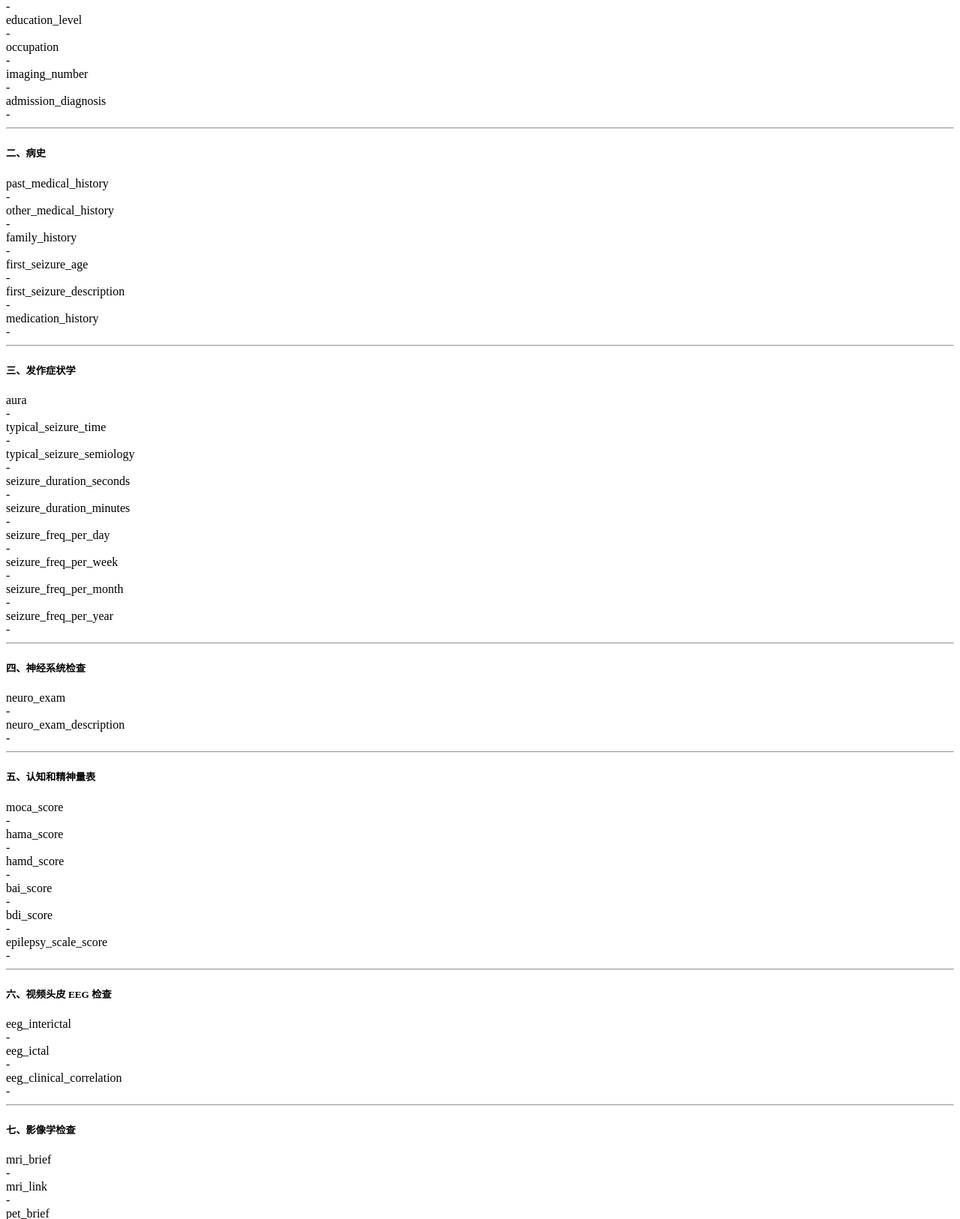
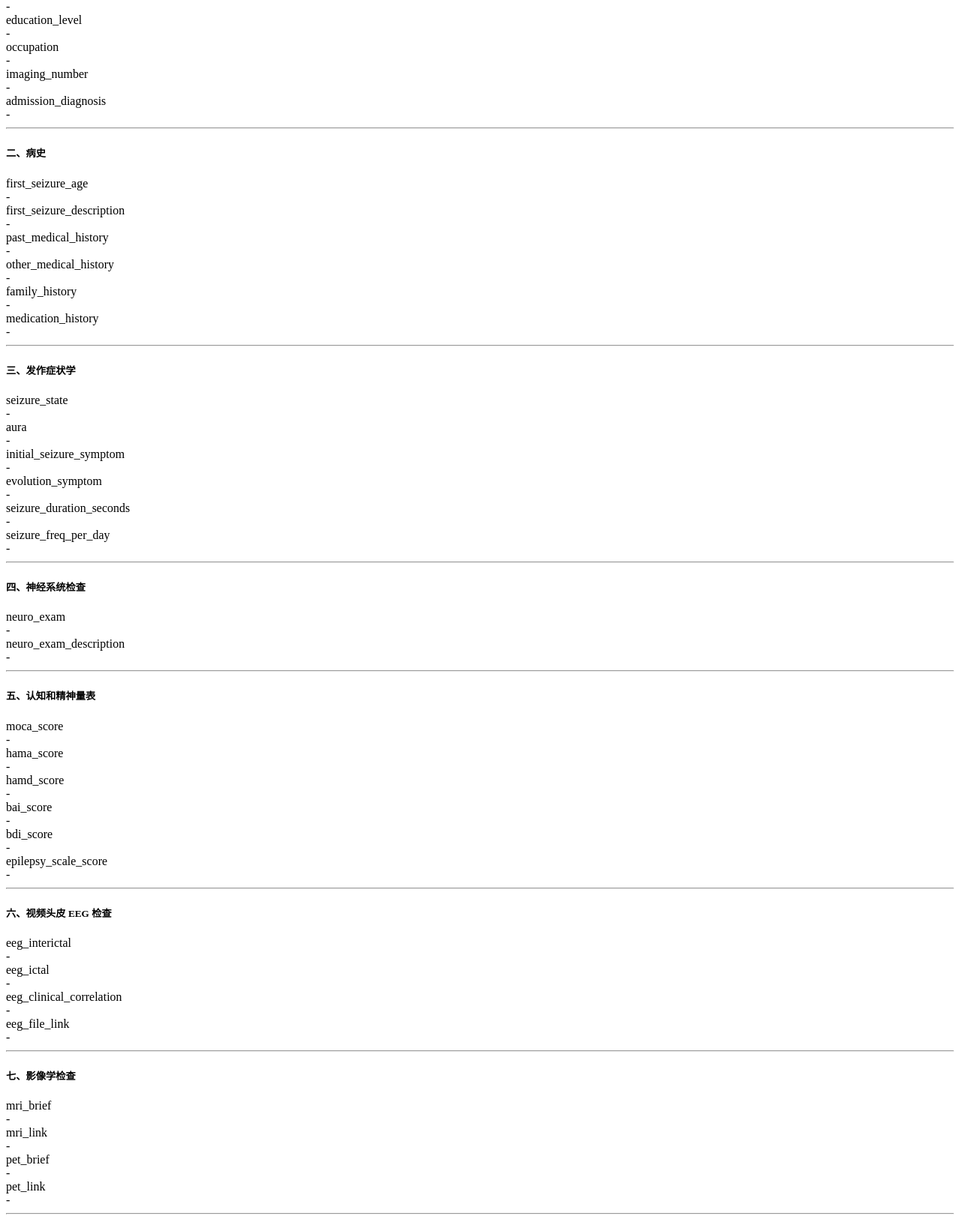
Before and after one commit to hyphenzhao/Epilepsy-Dataset, a Django app: template epilepsy_portal/templates/epilepsy/patient_detail_partial.html in a window 1280 px wide. Shown: the part 319-1945 px from the top of the page at 75% size. Run offline with Django 3.2, Linux system fonts and the light colour scheme; the template is opened without the code that fills it, so the values that code supplies are empty.

Commit message:
Migrate database and merge with detail view.

```diff
--- a/epilepsy_portal/templates/epilepsy/patient_detail_partial.html
+++ b/epilepsy_portal/templates/epilepsy/patient_detail_partial.html
@@ -183,6 +183,34 @@
       <div class="col-md-6 mb-3">
         <div class="border rounded p-2 h-100">
           <div class="text-muted small mb-1">
+            {% if form.first_seizure_age %}{{ form.first_seizure_age.label }}{% else %}first_seizure_age{% endif %}
+          </div>
+          <div>
+            {% if form.first_seizure_age %}
+              {{ form.first_seizure_age.value|default:"-"|linebreaksbr }}
+            {% else %}
+              -
+            {% endif %}
+          </div>
+        </div>
+      </div>
+      <div class="col-md-6 mb-3">
+        <div class="border rounded p-2 h-100">
+          <div class="text-muted small mb-1">
+            {% if form.first_seizure_description %}{{ form.first_seizure_description.label }}{% else %}first_seizure_description{% endif %}
+          </div>
+          <div>
+            {% if form.first_seizure_description %}
+              {{ form.first_seizure_description.value|default:"-"|linebreaksbr }}
+            {% else %}
+              -
+            {% endif %}
+          </div>
+        </div>
+      </div>
+      <div class="col-md-6 mb-3">
+        <div class="border rounded p-2 h-100">
+          <div class="text-muted small mb-1">
             {% if form.past_medical_history %}{{ form.past_medical_history.label }}{% else %}past_medical_history{% endif %}
           </div>
           <div>
@@ -225,34 +253,6 @@
       <div class="col-md-6 mb-3">
         <div class="border rounded p-2 h-100">
           <div class="text-muted small mb-1">
-            {% if form.first_seizure_age %}{{ form.first_seizure_age.label }}{% else %}first_seizure_age{% endif %}
-          </div>
-          <div>
-            {% if form.first_seizure_age %}
-              {{ form.first_seizure_age.value|default:"-"|linebreaksbr }}
-            {% else %}
-              -
-            {% endif %}
-          </div>
-        </div>
-      </div>
-      <div class="col-md-6 mb-3">
-        <div class="border rounded p-2 h-100">
-          <div class="text-muted small mb-1">
-            {% if form.first_seizure_description %}{{ form.first_seizure_description.label }}{% else %}first_seizure_description{% endif %}
-          </div>
-          <div>
-            {% if form.first_seizure_description %}
-              {{ form.first_seizure_description.value|default:"-"|linebreaksbr }}
-            {% else %}
-              -
-            {% endif %}
-          </div>
-        </div>
-      </div>
-      <div class="col-md-6 mb-3">
-        <div class="border rounded p-2 h-100">
-          <div class="text-muted small mb-1">
             {% if form.medication_history %}{{ form.medication_history.label }}{% else %}medication_history{% endif %}
           </div>
           <div>
@@ -272,6 +272,20 @@
       <div class="col-md-6 mb-3">
         <div class="border rounded p-2 h-100">
           <div class="text-muted small mb-1">
+            {% if form.seizure_state %}{{ form.seizure_state.label }}{% else %}seizure_state{% endif %}
+          </div>
+          <div>
+            {% if form.seizure_state %}
+              {{ form.seizure_state.value|default:"-"|linebreaksbr }}
+            {% else %}
+              -
+            {% endif %}
+          </div>
+        </div>
+      </div>
+      <div class="col-md-6 mb-3">
+        <div class="border rounded p-2 h-100">
+          <div class="text-muted small mb-1">
             {% if form.aura %}{{ form.aura.label }}{% else %}aura{% endif %}
           </div>
           <div>
@@ -286,11 +300,11 @@
       <div class="col-md-6 mb-3">
         <div class="border rounded p-2 h-100">
           <div class="text-muted small mb-1">
-            {% if form.typical_seizure_time %}{{ form.typical_seizure_time.label }}{% else %}typical_seizure_time{% endif %}
+            {% if form.initial_seizure_symptom %}{{ form.initial_seizure_symptom.label }}{% else %}initial_seizure_symptom{% endif %}
           </div>
           <div>
-            {% if form.typical_seizure_time %}
-              {{ form.typical_seizure_time.value|default:"-"|linebreaksbr }}
+            {% if form.initial_seizure_symptom %}
+              {{ form.initial_seizure_symptom.value|default:"-"|linebreaksbr }}
             {% else %}
               -
             {% endif %}
@@ -300,11 +314,11 @@
       <div class="col-md-6 mb-3">
         <div class="border rounded p-2 h-100">
           <div class="text-muted small mb-1">
-            {% if form.typical_seizure_semiology %}{{ form.typical_seizure_semiology.label }}{% else %}typical_seizure_semiology{% endif %}
+            {% if form.evolution_symptom %}{{ form.evolution_symptom.label }}{% else %}evolution_symptom{% endif %}
           </div>
           <div>
-            {% if form.typical_seizure_semiology %}
-              {{ form.typical_seizure_semiology.value|default:"-"|linebreaksbr }}
+            {% if form.evolution_symptom %}
+              {{ form.evolution_symptom.value|default:"-"|linebreaksbr }}
             {% else %}
               -
             {% endif %}
@@ -328,67 +342,11 @@
       <div class="col-md-6 mb-3">
         <div class="border rounded p-2 h-100">
           <div class="text-muted small mb-1">
-            {% if form.seizure_duration_minutes %}{{ form.seizure_duration_minutes.label }}{% else %}seizure_duration_minutes{% endif %}
-          </div>
-          <div>
-            {% if form.seizure_duration_minutes %}
-              {{ form.seizure_duration_minutes.value|default:"-"|linebreaksbr }}
-            {% else %}
-              -
-            {% endif %}
-          </div>
-        </div>
-      </div>
-      <div class="col-md-6 mb-3">
-        <div class="border rounded p-2 h-100">
-          <div class="text-muted small mb-1">
             {% if form.seizure_freq_per_day %}{{ form.seizure_freq_per_day.label }}{% else %}seizure_freq_per_day{% endif %}
           </div>
           <div>
             {% if form.seizure_freq_per_day %}
               {{ form.seizure_freq_per_day.value|default:"-"|linebreaksbr }}
-            {% else %}
-              -
-            {% endif %}
-          </div>
-        </div>
-      </div>
-      <div class="col-md-6 mb-3">
-        <div class="border rounded p-2 h-100">
-          <div class="text-muted small mb-1">
-            {% if form.seizure_freq_per_week %}{{ form.seizure_freq_per_week.label }}{% else %}seizure_freq_per_week{% endif %}
-          </div>
-          <div>
-            {% if form.seizure_freq_per_week %}
-              {{ form.seizure_freq_per_week.value|default:"-"|linebreaksbr }}
-            {% else %}
-              -
-            {% endif %}
-          </div>
-        </div>
-      </div>
-      <div class="col-md-6 mb-3">
-        <div class="border rounded p-2 h-100">
-          <div class="text-muted small mb-1">
-            {% if form.seizure_freq_per_month %}{{ form.seizure_freq_per_month.label }}{% else %}seizure_freq_per_month{% endif %}
-          </div>
-          <div>
-            {% if form.seizure_freq_per_month %}
-              {{ form.seizure_freq_per_month.value|default:"-"|linebreaksbr }}
-            {% else %}
-              -
-            {% endif %}
-          </div>
-        </div>
-      </div>
-      <div class="col-md-6 mb-3">
-        <div class="border rounded p-2 h-100">
-          <div class="text-muted small mb-1">
-            {% if form.seizure_freq_per_year %}{{ form.seizure_freq_per_year.label }}{% else %}seizure_freq_per_year{% endif %}
-          </div>
-          <div>
-            {% if form.seizure_freq_per_year %}
-              {{ form.seizure_freq_per_year.value|default:"-"|linebreaksbr }}
             {% else %}
               -
             {% endif %}
@@ -558,6 +516,20 @@
           <div>
             {% if form.eeg_clinical_correlation %}
               {{ form.eeg_clinical_correlation.value|default:"-"|linebreaksbr }}
+            {% else %}
+              -
+            {% endif %}
+          </div>
+        </div>
+      </div>
+      <div class="col-md-6 mb-3">
+        <div class="border rounded p-2 h-100">
+          <div class="text-muted small mb-1">
+            {% if form.eeg_file_link %}{{ form.eeg_file_link.label }}{% else %}eeg_file_link{% endif %}
+          </div>
+          <div>
+            {% if form.eeg_file_link %}
+              {{ form.eeg_file_link.value|default:"-"|linebreaksbr }}
             {% else %}
               -
             {% endif %}
@@ -747,6 +719,20 @@
           </div>
         </div>
       </div>
+      <div class="col-md-6 mb-3">
+        <div class="border rounded p-2 h-100">
+          <div class="text-muted small mb-1">
+            {% if form.seeg_file_link %}{{ form.seeg_file_link.label }}{% else %}seeg_file_link{% endif %}
+          </div>
+          <div>
+            {% if form.seeg_file_link %}
+              {{ form.seeg_file_link.value|default:"-"|linebreaksbr }}
+            {% else %}
+              -
+            {% endif %}
+          </div>
+        </div>
+      </div>
     </div>
 
     <hr class="my-4">
```
Also changed, not shown: epilepsy_portal/epilepsy/migrations/0009_merge_20251205_0533.py (added).
